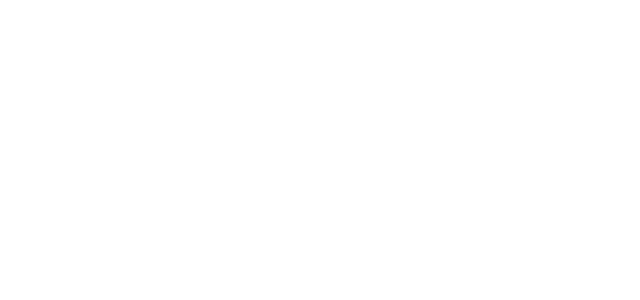
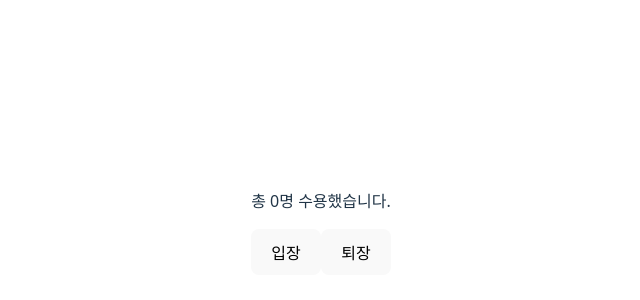
Before and after one commit to mylee99125/React-Practice, a React (Vite) app: page / in a window 1280 px wide. Shown: the part 176-476 px from the top of the page, without its empty margins (319-959 px from the left). Built offline with nearby package versions, Linux system fonts and the light colour scheme.

Commit message:
Chapter07 practice updated

```diff
--- /dev/null
+++ b/src/chapter_07/Accommodate.jsx
@@ -0,0 +1,37 @@
+import { useState, useEffect } from 'react';
+import useCounter from './useCounter';
+
+const MAX_CAPACITY = 10;
+
+function Accommodate(props) {
+    const [isFull, setIsFull] = useState(false);
+    const [count, increaseCount, decreaseCount] = useCounter(0);
+
+    useEffect(() => {
+        console.log('====================');
+        console.log('useEffect() is called.');
+        console.log(`isFull: ${isFull}`)
+    });
+
+    useEffect(() => {
+        setIsFull(count >= MAX_CAPACITY);
+        console.log(`Current count value: ${count}`);
+    }, [count]);
+
+    return (
+        <div style={{ padding: 16 }}>
+            <p>{`총 ${count}명 수용했습니다.`}</p>
+
+            <button
+                onClick={increaseCount}
+                disabled={isFull}>
+                입장
+            </button>
+            <button onClick={decreaseCount}>퇴장</button>
+
+            {isFull && <p style={{ color: 'red' }}>정원이 가득찼습니다.</p>}
+        </div>
+    );
+}
+
+export default Accommodate;
--- /dev/null
+++ b/src/chapter_07/useCounter.jsx
@@ -0,0 +1,12 @@
+import { useState } from 'react';
+
+function useCounter(initialValue) {
+    const [count, setCount] = useState(initialValue);
+
+    const increaseCount = () => setCount((count) => count + 1);
+    const decreaseCount = () => setCount((count) => Math.max(count - 1, 0));
+
+    return [count, increaseCount, decreaseCount];
+}
+
+export default useCounter;
--- a/src/main.jsx
+++ b/src/main.jsx
@@ -7,6 +7,7 @@
 import Clock from './chapter_04/Clock'
 import CommentList from './chapter_05/CommentList'
 import NotificationList from './chapter_06/NotificationList'
+import Accommodate from './chapter_07/Accommodate'
 
 // Chapter 03
 // createRoot(document.getElementById('root')).render(
@@ -34,7 +35,13 @@
 // )
 
 // Chapter 06
+// const root = createRoot(document.getElementById('root'));
+// root.render(
+//   <NotificationList />
+// )
+
+// Chapter 07
 const root = createRoot(document.getElementById('root'));
 root.render(
-  <NotificationList />
+  <Accommodate />
 )
```
Also changed, not shown: 1 other file (tests, documents, lock files or other folders).
